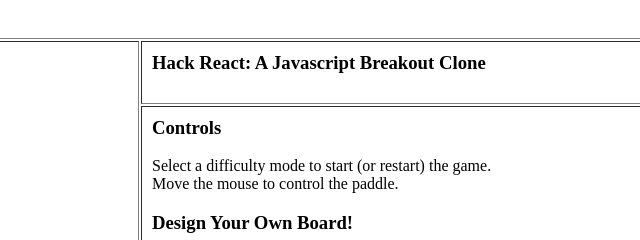
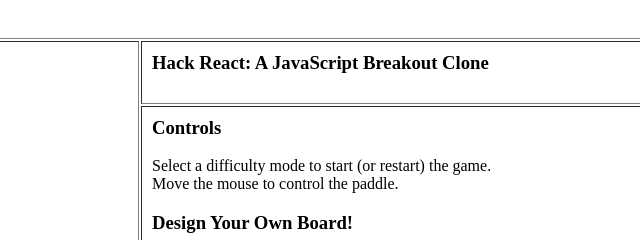
Before and after one commit to mwirth7070/Brick-Breaker, a plain HTML site: page index.html in a window 1280 px wide. Shown: the top 240 px of the page, 302-942 px from the left. Drawn offline with Linux system fonts and the light colour scheme.

Commit message:
Update index.html

```diff
--- a/index.html
+++ b/index.html
@@ -36,7 +36,7 @@ This text is displayed if your browser does not support HTML5 Canvas.
 
 </th><td>
 
-    <h3><b>Hack React: A Javascript Breakout Clone</b></h3>
+    <h3><b>Hack React: A JavaScript Breakout Clone</b></h3>
 
  </td></td>
 
```
